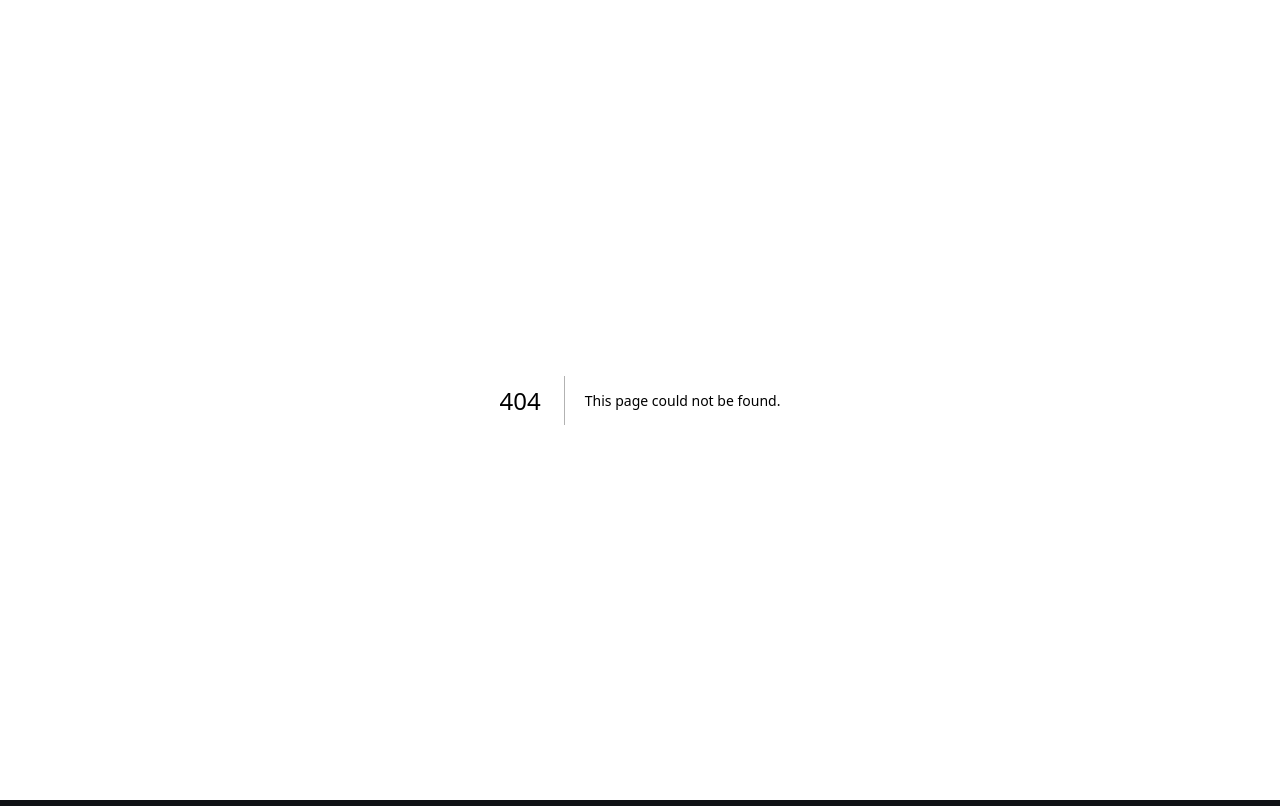
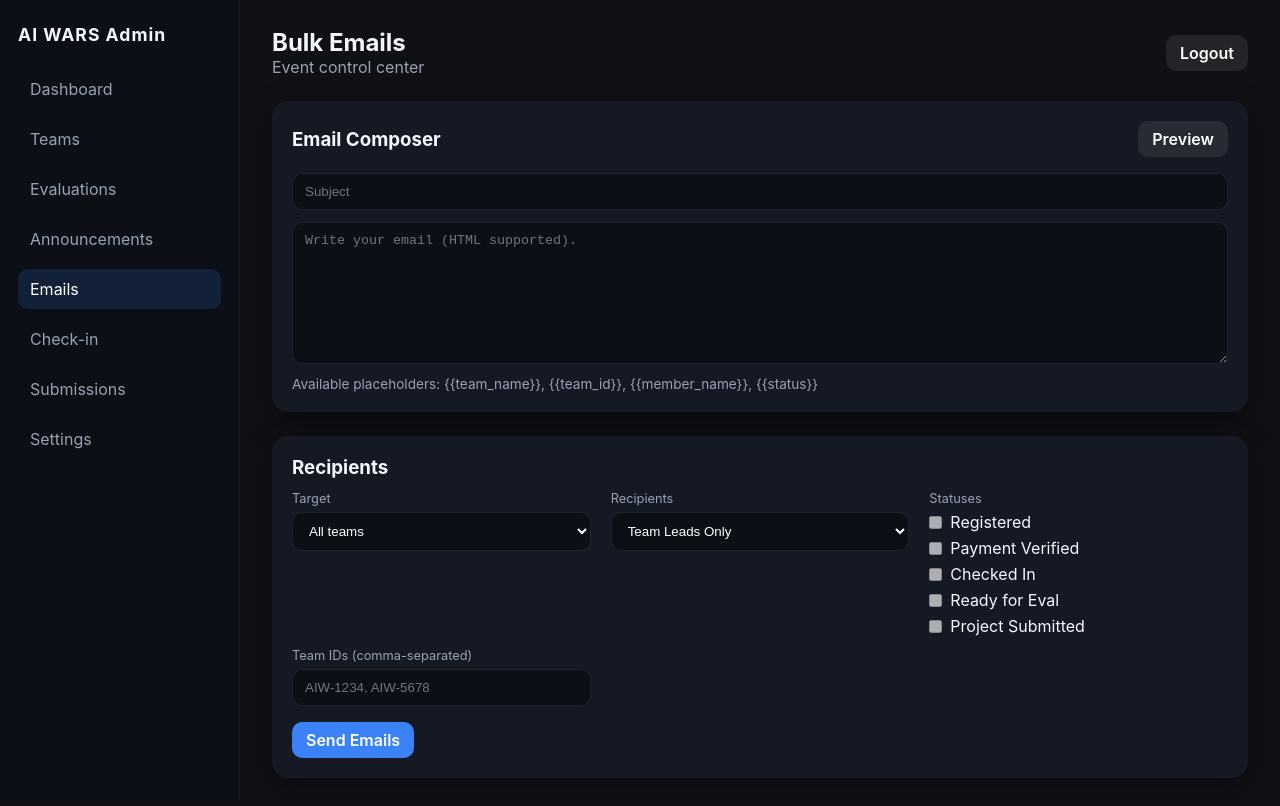
Before and after one commit to SakthiDharan01/hackathon-admin, a Next.js app: page /emails in a window 1280 px wide. Before the commit this address had no page. Built offline with nearby package versions, Linux system fonts and the light colour scheme.

Commit message:
Email Facility

```diff
--- a/app/dashboard/page.js
+++ b/app/dashboard/page.js
@@ -36,7 +36,7 @@ export default function DashboardPage() {
 
   const loadEventMode = async () => {
     try {
-      const data = await apiGet('/admin/event/mode');
+      const data = await apiGet('/event/mode');
       setEventMode(data.mode || '—');
     } catch (err) {
       setEventMode('—');
--- /dev/null
+++ b/app/emails/page.js
@@ -0,0 +1,197 @@
+"use client";
+
+import { useMemo, useState } from 'react';
+import AppShell from '../../components/AppShell';
+import ConfirmDialog from '../../components/ConfirmDialog';
+import { useToast } from '../../components/ToastProvider';
+import { apiGet, apiPost } from '../../lib/api-client';
+
+const STATUS_OPTIONS = [
+  { value: 'registered', label: 'Registered' },
+  { value: 'payment_verified', label: 'Payment Verified' },
+  { value: 'checked_in', label: 'Checked In' },
+  { value: 'ready_for_eval', label: 'Ready for Eval' },
+  { value: 'project_submitted', label: 'Project Submitted' },
+];
+
+export default function EmailsPage() {
+  const { addToast } = useToast();
+  const [subject, setSubject] = useState('');
+  const [body, setBody] = useState('');
+  const [target, setTarget] = useState('all');
+  const [include, setInclude] = useState('leads');
+  const [statuses, setStatuses] = useState([]);
+  const [teamIds, setTeamIds] = useState('');
+  const [preview, setPreview] = useState(false);
+  const [confirm, setConfirm] = useState(false);
+  const [sending, setSending] = useState(false);
+  const [result, setResult] = useState(null);
+
+  const recipientsPayload = useMemo(() => {
+    return {
+      target,
+      team_ids: teamIds
+        .split(',')
+        .map((value) => value.trim())
+        .filter(Boolean),
+      statuses,
+      include,
+    };
+  }, [target, teamIds, statuses, include]);
+
+  const renderPreview = () => {
+    const sample = {
+      team_name: 'Team Nova',
+      team_id: 'AIW-1234',
+      team_state: 'registered',
+    };
+
+    return body
+      .replace(/\{\{team_name\}\}/g, sample.team_name)
+      .replace(/\{\{team_id\}\}/g, sample.team_id)
+      .replace(/\{\{member_name\}\}/g, 'Participant')
+      .replace(/\{\{status\}\}/g, sample.team_state);
+  };
+
+  const handleSend = async () => {
+    if (!subject.trim() || !body.trim()) {
+      addToast('Subject and message are required', 'error');
+      return;
+    }
+    setConfirm(true);
+  };
+
+  const executeSend = async () => {
+    setConfirm(false);
+    try {
+      setSending(true);
+      const response = await apiPost('/emails/send', {
+        subject,
+        html: body,
+        recipients: recipientsPayload,
+      });
+      setResult(response);
+      addToast('Emails sent', 'success');
+    } catch (err) {
+      addToast(err.message, 'error');
+    } finally {
+      setSending(false);
+    }
+  };
+
+  return (
+    <AppShell title="Bulk Emails">
+      <section className="panel">
+        <div className="panel-header">
+          <h3>Email Composer</h3>
+          <button className="button secondary" onClick={() => setPreview((v) => !v)}>
+            {preview ? 'Hide Preview' : 'Preview'}
+          </button>
+        </div>
+        <div style={{ display: 'grid', gap: 12 }}>
+          <input
+            className="input"
+            placeholder="Subject"
+            value={subject}
+            onChange={(e) => setSubject(e.target.value)}
+          />
+          <textarea
+            className="input"
+            rows={8}
+            placeholder="Write your email (HTML supported)."
+            value={body}
+            onChange={(e) => setBody(e.target.value)}
+          />
+          <div className="help-text">
+            {'Available placeholders: {{team_name}}, {{team_id}}, {{member_name}}, {{status}}'}
+          </div>
+        </div>
+      </section>
+
+      <section className="panel">
+        <h3>Recipients</h3>
+        <div className="detail-grid" style={{ marginTop: 12 }}>
+          <div>
+            <span className="muted">Target</span>
+            <select className="input" value={target} onChange={(e) => setTarget(e.target.value)}>
+              <option value="all">All teams</option>
+              <option value="status">By status</option>
+              <option value="selected">Selected teams</option>
+            </select>
+          </div>
+          <div>
+            <span className="muted">Recipients</span>
+            <select className="input" value={include} onChange={(e) => setInclude(e.target.value)}>
+              <option value="leads">Team Leads Only</option>
+              <option value="all">All Members</option>
+            </select>
+          </div>
+          <div>
+            <span className="muted">Statuses</span>
+            <div style={{ display: 'grid', gap: 6 }}>
+              {STATUS_OPTIONS.map((status) => (
+                <label key={status.value} style={{ display: 'flex', gap: 8, alignItems: 'center' }}>
+                  <input
+                    type="checkbox"
+                    checked={statuses.includes(status.value)}
+                    onChange={(e) => {
+                      setStatuses((prev) =>
+                        e.target.checked
+                          ? [...prev, status.value]
+                          : prev.filter((item) => item !== status.value)
+                      );
+                    }}
+                    disabled={target !== 'status'}
+                  />
+                  {status.label}
+                </label>
+              ))}
+            </div>
+          </div>
+          <div>
+            <span className="muted">Team IDs (comma-separated)</span>
+            <input
+              className="input"
+              placeholder="AIW-1234, AIW-5678"
+              value={teamIds}
+              onChange={(e) => setTeamIds(e.target.value)}
+              disabled={target !== 'selected'}
+            />
+          </div>
+        </div>
+        <div style={{ marginTop: 16 }}>
+          <button className="button" onClick={handleSend} disabled={sending}>
+            {sending ? 'Sending...' : 'Send Emails'}
+          </button>
+        </div>
+      </section>
+
+      {preview && (
+        <section className="panel">
+          <h3>Preview</h3>
+          <div className="preview-box" dangerouslySetInnerHTML={{ __html: renderPreview() }} />
+        </section>
+      )}
+
+      {result && (
+        <section className="panel">
+          <h3>Delivery Summary</h3>
+          <div className="detail-grid">
+            <div><span className="muted">Total</span><strong>{result.total}</strong></div>
+            <div><span className="muted">Sent</span><strong>{result.sent}</strong></div>
+            <div><span className="muted">Failed</span><strong>{result.failed}</strong></div>
+            <div><span className="muted">Warning</span><strong>{result.quota_warning || '—'}</strong></div>
+          </div>
+        </section>
+      )}
+
+      <ConfirmDialog
+        open={confirm}
+        title="Send bulk emails"
+        description="This will send emails to the selected recipients. Continue?"
+        onConfirm={executeSend}
+        onCancel={() => setConfirm(false)}
+      />
+    </AppShell>
+  );
+}
--- a/app/globals.css
+++ b/app/globals.css
@@ -231,6 +231,83 @@ button {
   border: 1px solid rgba(255, 255, 255, 0.08);
 }
 
+.detail-grid {
+  display: grid;
+  gap: 12px 20px;
+  grid-template-columns: repeat(auto-fit, minmax(220px, 1fr));
+}
+
+.detail-grid .muted {
+  display: block;
+  color: var(--muted);
+  font-size: 0.8rem;
+  margin-bottom: 6px;
+}
+
+.member-grid {
+  display: grid;
+  grid-template-columns: repeat(auto-fit, minmax(240px, 1fr));
+  gap: 16px;
+  margin-top: 12px;
+}
+
+.member-card {
+  background: var(--panel-2);
+  border-radius: 14px;
+  padding: 14px;
+  border: 1px solid rgba(255, 255, 255, 0.08);
+  display: grid;
+  gap: 10px;
+}
+
+.member-header {
+  display: flex;
+  align-items: center;
+  justify-content: space-between;
+}
+
+.member-meta {
+  display: grid;
+  gap: 6px;
+  color: var(--muted);
+  font-size: 0.85rem;
+}
+
+.member-meta a {
+  color: #cbd5f5;
+}
+
+.qr-box {
+  margin-top: 12px;
+  background: #0c0f16;
+  padding: 16px;
+  border-radius: 14px;
+  display: inline-flex;
+  align-items: center;
+  justify-content: center;
+  border: 1px solid rgba(255, 255, 255, 0.1);
+}
+
+.action-grid {
+  display: flex;
+  flex-wrap: wrap;
+  gap: 12px;
+  margin-top: 12px;
+}
+
+.help-text {
+  color: var(--muted);
+  font-size: 0.85rem;
+}
+
+.preview-box {
+  margin-top: 12px;
+  padding: 16px;
+  border-radius: 12px;
+  background: #0c0f16;
+  border: 1px solid rgba(255, 255, 255, 0.08);
+}
+
 @media (max-width: 900px) {
   .app-shell {
     grid-template-columns: 1fr;
--- a/app/settings/page.js
+++ b/app/settings/page.js
@@ -14,7 +14,7 @@ export default function SettingsPage() {
 
   const loadMode = async () => {
     try {
-      const data = await apiGet('/admin/event/mode');
+      const data = await apiGet('/event/mode');
       setMode(data.mode || 'registration');
     } catch (err) {
       setWarning('Event mode API unavailable.');
@@ -27,7 +27,7 @@ export default function SettingsPage() {
 
   const handleSave = async () => {
     try {
-      await apiPost('/admin/event/mode', { mode });
+      await apiPost('/event/mode', { mode });
       addToast('Event mode updated', 'success');
     } catch (err) {
       addToast(err.message, 'error');
--- a/components/Sidebar.js
+++ b/components/Sidebar.js
@@ -8,6 +8,7 @@ const links = [
   { href: '/teams', label: 'Teams' },
   { href: '/evaluations', label: 'Evaluations' },
   { href: '/announcements', label: 'Announcements' },
+  { href: '/emails', label: 'Emails' },
   { href: '/checkin', label: 'Check-in' },
   { href: '/submissions', label: 'Submissions' },
   { href: '/settings', label: 'Settings' },
```
Also changed, not shown: app/teams/[teamId]/page.js (+147 -148 lines).
